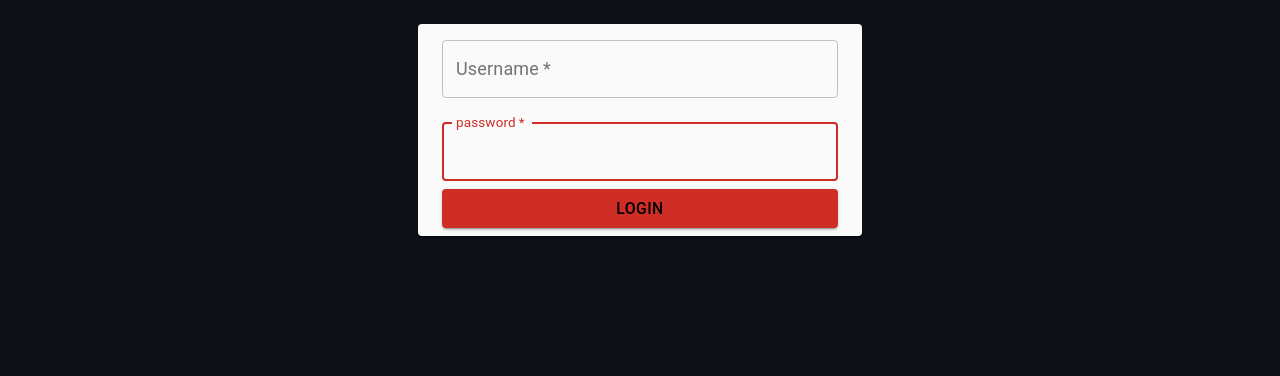
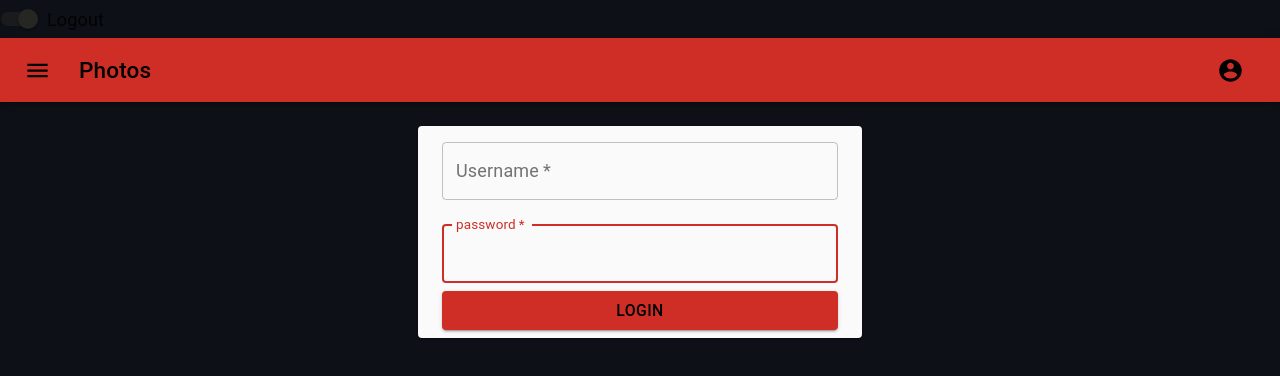
Before and after one commit to Naylepsh/gw2lfg-client, a Next.js app: page /login in a window 1280 px wide. Shown: the top 376 px of the page. Built offline with nearby package versions, Linux system fonts and the light colour scheme.

Commit message:
add navbar skeleton

```diff
--- a/components/NavBar/NavBar.tsx
+++ b/components/NavBar/NavBar.tsx
@@ -26,7 +26,7 @@ const useStyles = makeStyles((theme: Theme) =>
   }),
 );
 
-export default function MenuAppBar() {
+export default function NavBar() {
   const classes = useStyles();
   const [auth, setAuth] = React.useState(true);
   const [anchorEl, setAnchorEl] = React.useState<null | HTMLElement>(null);
@@ -86,8 +86,8 @@ export default function MenuAppBar() {
                 open={open}
                 onClose={handleClose}
               >
-                <MenuItem onClick={handleClose}>Profile</MenuItem>
                 <MenuItem onClick={handleClose}>My account</MenuItem>
+                <MenuItem onClick={handleClose}>Logout</MenuItem>
               </Menu>
             </div>
           )}
--- a/pages/_app.js
+++ b/pages/_app.js
@@ -4,6 +4,7 @@ import {
   CssBaseline,
   ThemeProvider,
 } from "@material-ui/core";
+import NavBar from "../components/NavBar/NavBar";
 import "../styles/global.css";
 
 const customTheme = createMuiTheme({
@@ -27,6 +28,7 @@ export default function App({ Component, pageProps }) {
   return (
     <ThemeProvider theme={customTheme}>
       <CssBaseline />
+      <NavBar />
       <Container>
         <Component {...pageProps} />
       </Container>
--- a/pages/raid-posts/index.tsx
+++ b/pages/raid-posts/index.tsx
@@ -19,7 +19,7 @@ export default function GetRaidPosts() {
   }
 
   return (
-    <Box>
+    <Box mt={5}>
       {data.map((raidPost) => (
         <RaidPost raidPost={raidPost} key={raidPost.id} />
       ))}
```
